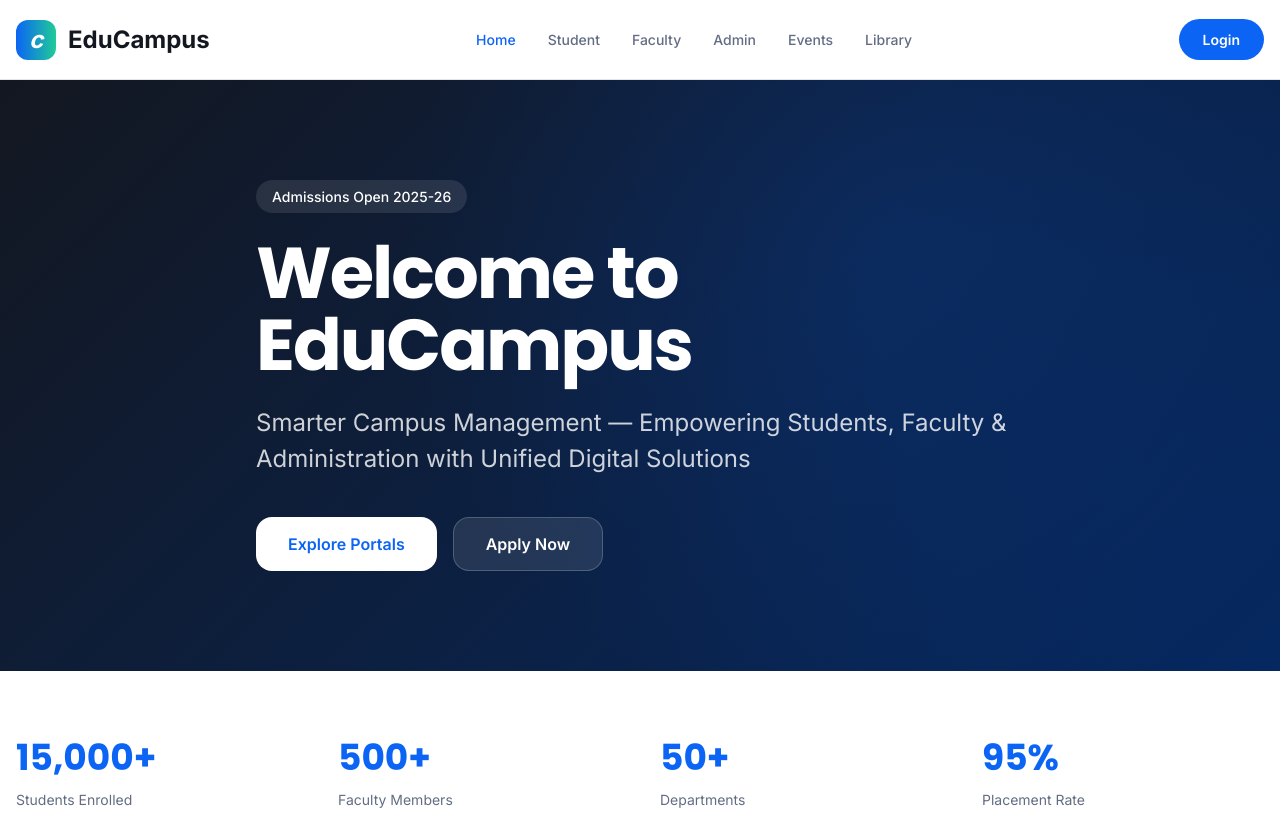
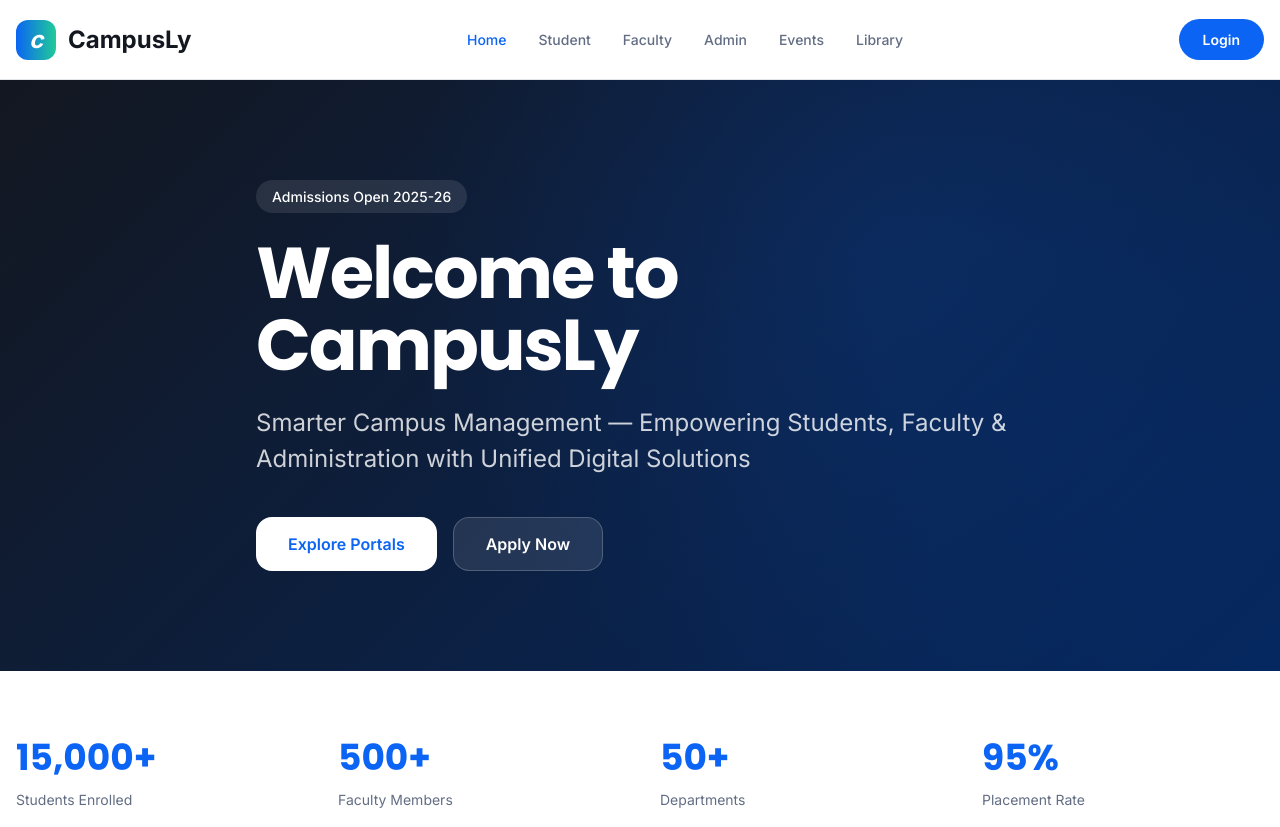
Before and after one commit to krishnamittalu008-blip/campus, a plain HTML site: page index.html in a window 1280 px wide. Shown: the top 827 px of the page. Drawn offline with Linux system fonts and the light colour scheme.

Commit message:
Change branding from EduCampus to CampusLy

```diff
--- a/index.html
+++ b/index.html
@@ -3,15 +3,15 @@
 <head>
 <meta charset="utf-8">
 <meta name="viewport" content="width=device-width, initial-scale=1">
-<meta name="description" content="EduCampus - Smarter Campus Management — Empowering Students, Faculty & Administration">
+<meta name="description" content="CampusLy- Smarter Campus Management — Empowering Students, Faculty & Administration">
 <meta name="theme-color" content="#0B64F4">
 <meta name="apple-mobile-web-app-capable" content="yes">
 <meta name="apple-mobile-web-app-status-bar-style" content="default">
-<meta name="apple-mobile-web-app-title" content="EduCampus">
+<meta name="apple-mobile-web-app-title" content="CampusLy">
 <link rel="manifest" href="manifest.json">
 <link rel="icon" type="image/svg+xml" href="favicon.svg">
 <link rel="apple-touch-icon" href="icon-192.png">
-<title>EduCampus | Campus Management System</title>
+<title>CampusLy | Campus Management System</title>
 <style>
 @import url('https://fonts.googleapis.com/css2?family=Inter:wght@400;500;600;700&family=Poppins:wght@400;500;600;700&display=swap');
 
@@ -415,7 +415,7 @@ section { padding: 80px 0; }
   <div class="container header-inner">
     <a href="#home" class="brand" onclick="showPage('home');return false">
       <div class="brand-logo">c</div>
-      <div class="brand-name">EduCampus</div>
+      <div class="brand-name">CampusLy</div>
     </a>
     <nav class="main-nav">
       <a href="#home" class="nav-link active">Home</a>
@@ -437,7 +437,7 @@ section { padding: 80px 0; }
     <section class="hero">
       <div class="container hero-content">
         <div class="badge-promo">Admissions Open 2025-26</div>
-        <h1>Welcome to EduCampus</h1>
+        <h1>Welcome to CampusLy</h1>
         <p>Smarter Campus Management — Empowering Students, Faculty & Administration with Unified Digital Solutions</p>
         <div class="hero-btns">
           <button class="btn-primary" onclick="showPage('student')">Explore Portals</button>
```
